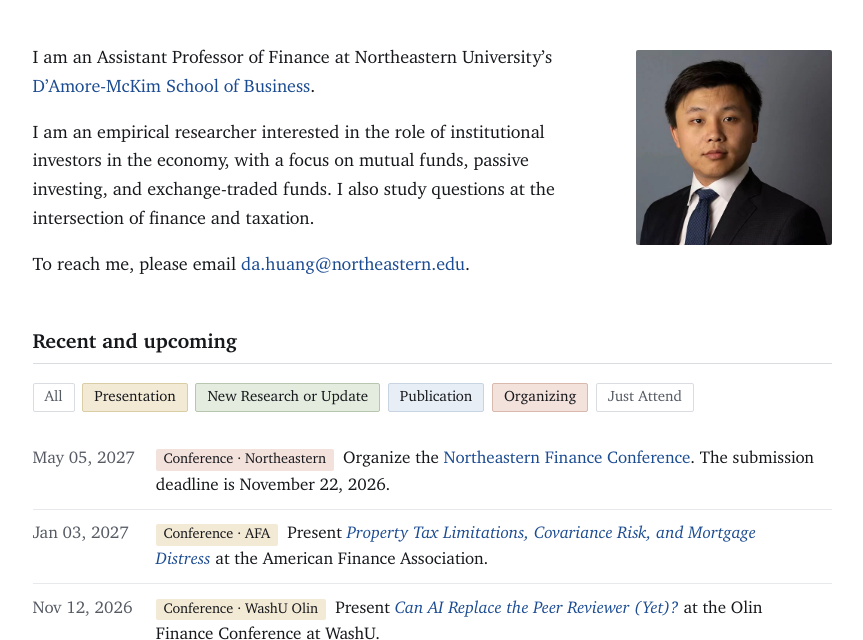
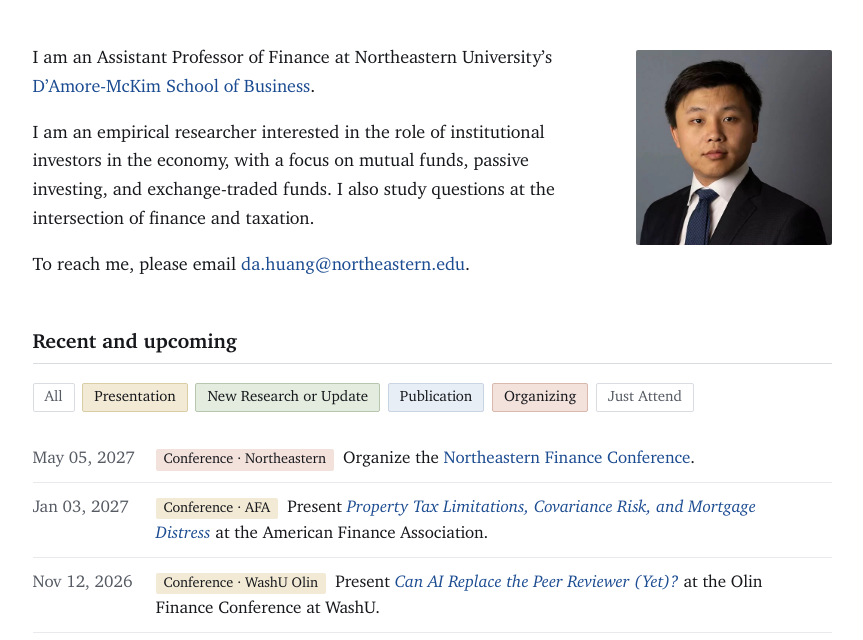
Before and after one commit to dahuang-finance/dahuang-finance.github.io, a plain HTML site: page index.html in a window 1280 px wide. Shown: the part 135-775 px from the top of the page, without its empty margins (208-1071 px from the left). Drawn offline with Linux system fonts and the light colour scheme.

Commit message:
Home feed: drop the passed Northeastern Finance Conference deadline
Co-Authored-By: Claude Opus 5.5 <noreply@anthropic.com>

```diff
--- a/index.html
+++ b/index.html
@@ -74,7 +74,7 @@
 
       <ul class="recent-feed">
         <li class="recent-entry" data-category="organize">
-          <span class="when">May 05, 2027</span><span class="kind organize">Conference &middot; Northeastern</span>Organize the <a href="https://damore-mckim.northeastern.edu/finance-conference/" target="_blank" rel="noopener">Northeastern Finance Conference</a>. The submission deadline is November 22, 2026.
+          <span class="when">May 05, 2027</span><span class="kind organize">Conference &middot; Northeastern</span>Organize the <a href="https://damore-mckim.northeastern.edu/finance-conference/" target="_blank" rel="noopener">Northeastern Finance Conference</a>.
         </li>
         <li class="recent-entry" data-category="presentation">
           <span class="when">Jan 03, 2027</span><span class="kind conference">Conference &middot; AFA</span>Present <a href="https://papers.ssrn.com/sol3/papers.cfm?abstract_id=4332670" target="_blank" rel="noopener"><em>Property Tax Limitations, Covariance Risk, and Mortgage Distress</em></a> at the American Finance Association.
```
